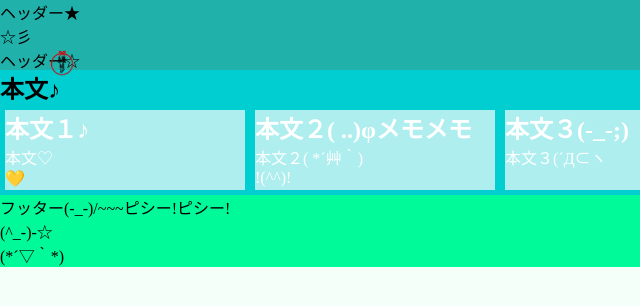
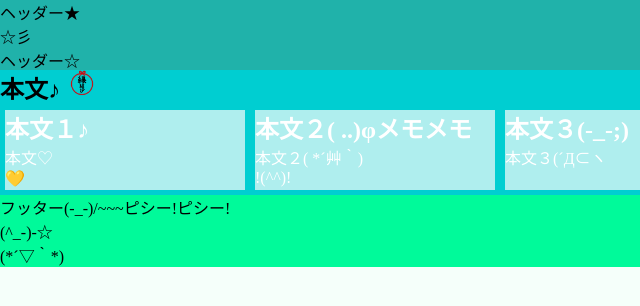
Before and after one commit to akatukikuonn/web1-7, a plain HTML site: page index.html in a window 1280 px wide. Shown: the full height of the page, 0-640 px from the left. Drawn offline with Linux system fonts and the light colour scheme.

Commit message:
Update default.css

```diff
--- a/css/default.css
+++ b/css/default.css
@@ -22,8 +22,8 @@
 #enmusubi_picture{
 width: 24px;
   position: absolute;
-  left: 50px;
-  top: 50px;
+  left: 70px;
+  top: 70px;
 }
 
 #main{
```
